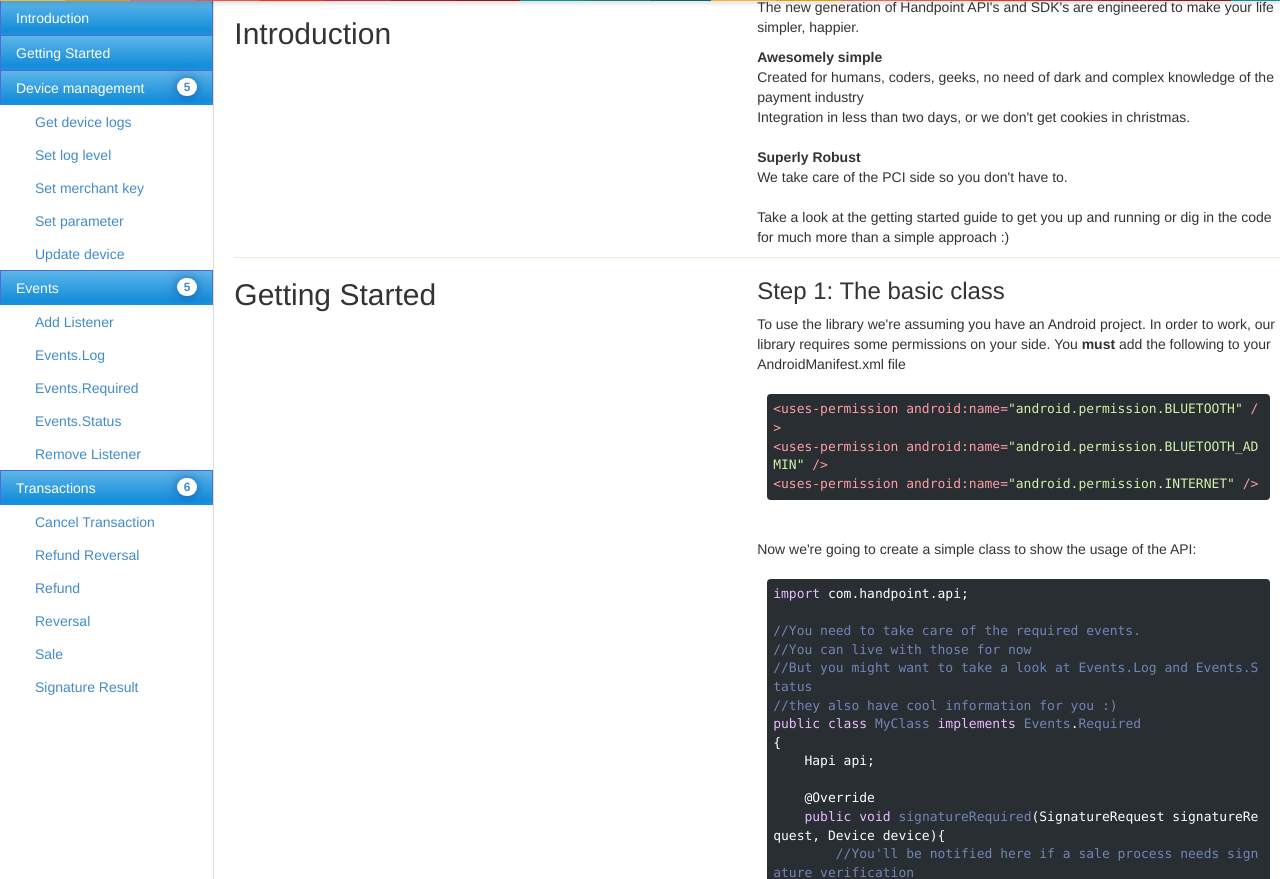
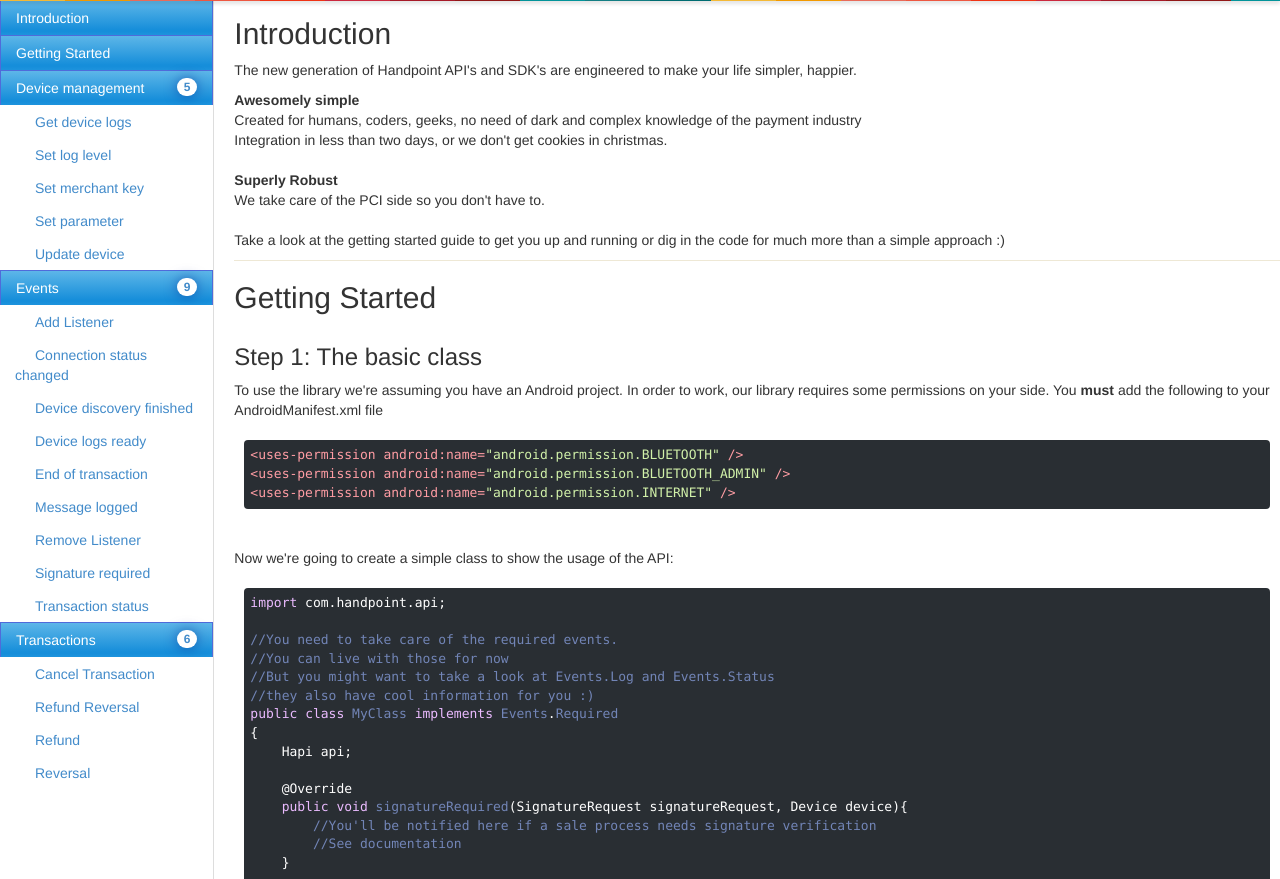
Before and after one commit to juanfuria/magicdocumentation, a PHP site: page /index.php?platform=Android in a window 1280 px wide. Shown: the part 53-932 px from the top of the page. Run offline with PHP 8.4, Linux system fonts and the light colour scheme; data that the repository does not hold is empty.

Commit message:
Added the ballicons css, update the events to use JSON, and upated the placeholders for the other platforms

```diff
--- /dev/null
+++ b/files/Android/Events/Connection status changed.html
@@ -0,0 +1,22 @@
+{
+"title": "Connection status changed",
+"name": "connectionStatusChanged",
+"version": "3.0.0",
+"description": "connectionStatusChanged event gets called when the state of a card reader connection changes.",
+"parameters": [
+{
+"name": "status",
+"type": "ConnectionStatus",
+"validation": "Required",
+"notes": "An enum contaning the status code for the connection"
+},
+{
+"name": "device",
+"type": "Device",
+"validation": "Required",
+"notes": "The device that is invoking the event"
+}
+],
+"descriptionLists": [],
+"example": "@Override\npublic void connectionStatusChanged(ConnectionStatus connectionStatus, Device device) {\n\tLog.d(App, connectionStatus.name());\n}"
+}
--- /dev/null
+++ b/files/Android/Events/Device discovery finished.html
@@ -0,0 +1,16 @@
+{
+"title": "Device discovery finished",
+"name": "deviceDiscoveryFinished",
+"version": "3.0.0",
+"description": "deviceDiscoveryFinished event gets called when a device discovery has finished and returns a list of devices.",
+"parameters": [
+{
+"name": "device",
+"type": "Device",
+"validation": "Required",
+"notes": "The device that is invoking the event"
+}
+],
+"descriptionLists": [],
+"example": "@Override\npublic void deviceDiscoveryFinished(List&lt;Device&gt; devices) {\n\tLog.d(\"Devices list:\", devices.toString());\n}"
+}
--- /dev/null
+++ b/files/Android/Events/Device logs ready.html
@@ -0,0 +1,22 @@
+{
+"title": "Logs ready",
+"name": "deviceLogsReady",
+"version": "3.0.0",
+"description": "deviceLogsReady event gets called when the logs requested by a call to getDeviceLogs() are ready.",
+"parameters": [
+{
+"name": "logs",
+"type": "String",
+"validation": "Required",
+"notes": "String containing the current log"
+},
+{
+"name": "device",
+"type": "Device",
+"validation": "Required",
+"notes": "The device that is invoking the event"
+}
+],
+"descriptionLists": [],
+"example": "@Override\npublic void deviceLogsReady(String logs, Device device){\n\tLog.d(\"Device logs:\", logs);\n}"
+}
--- /dev/null
+++ b/files/Android/Events/End of transaction.html
@@ -0,0 +1,22 @@
+{
+"title": "End of transaction logged",
+"name": "endOfTransaction",
+"version": "3.0.0",
+"description": "endOfTransaction event gets called at the end of each transaction and has two parameters, result and device.",
+"parameters": [
+{
+"name": "result",
+"type": "TransactionResult",
+"validation": "Required",
+"notes": "Holds the results for the transaction"
+},
+{
+"name": "device",
+"type": "Device",
+"validation": "Required",
+"notes": "The device that is invoking the event"
+}
+],
+"descriptionLists": [],
+"example": "@Override\npublic void endOfTransaction(TransactionResult transactionResult, Device device) {\n\tLog.d(App, transactionResult.getCustomerReceipt());\n}"
+}
--- a/files/Android/Events/Events.Log.html
+++ /dev/null
@@ -1,56 +0,0 @@
-<div class="col-md-6 item-description">
-<h3>Log</h3>
-<p>Log events are events that the integrator can implement to gain access to API logs.</p>
-<h4>deviceLogsReady</h4>
-<p>deviceLogsReady event gets called when the logs requested by a call to getDeviceLogs() are ready.</p>
-<table class="table-condensed table-responsive parameters">
-    <thead>
-    <tr>
-        <th>Parameter</th><th>Type</th><th>Notes</th>
-    </tr>
-    </thead>
-    <tbody>
-    <tr>
-        <td><code>logs</code></td><td>String</td><td>String containing the current log</td>
-    </tr>
-    <tr>
-        <td><code>device</code></td><td>Device</td><td>The device that is invoking the event</td>
-    </tr>
-    </tbody>
-</table>
-<br />
-</div>
-<div class="col-md-6 item-example">
-<pre><code class="java">@Override
-public void deviceLogsReady(String s, Device device) {
-Log.d(App, s);
-}</code></pre>
-</div>
-</div> <!--Close row-->
-<div class="row">
-<div class="col-md-6 item-description">
-<h4>onMessageLogged</h4>
-<p>onMessageLogged event gets called for all log messages that are being logged. This is only intended for debugging.</p>
-<table class="table-condensed table-responsive parameters">
-    <thead>
-    <tr>
-        <th>Parameter</th><th>Type</th><th>Notes</th>
-    </tr>
-    </thead>
-    <tbody>
-    <tr>
-        <td><code>level</code></td><td>LogLevel</td><td>An enum containing the log level</td>
-    </tr>
-    <tr>
-        <td><code>message</code></td><td>String</td><td>A String containing the current log message</td>
-    </tr>
-    </tbody>
-</table>
-<br />
-</div>
-<div class="col-md-6 item-example">
-<pre><code class="java">@Override
-public void onMessageLogged(LogLevel logLevel, String s) {
-Log.d(SDK, s);
-}</code></pre>
-</div>
--- a/files/Android/Events/Events.Required.html
+++ /dev/null
@@ -1,86 +0,0 @@
-<div class="col-md-6 item-description">
-<h3>Required</h3>
-<p>Required events are events that the integrator is required to implement to be able to conduct a successful transaction.</p>
-<h4>endOfTransaction</h4>
-<p>endOfTransaction event gets called at the end of each transaction and has two parameters, result and device.</p>
-<table class="table-condensed table-responsive parameters">
-    <thead>
-    <tr>
-        <th>Parameter</th><th>Type</th><th>Notes</th>
-    </tr>
-    </thead>
-    <tbody>
-    <tr>
-        <td><code>result</code></td><td>TransactionResult</td><td>Holds the results for the transaction</td>
-    </tr>
-    <tr>
-        <td><code>device</code></td><td>Device</td><td>The device that is invoking the event</td>
-    </tr>
-    </tbody>
-</table>
-<br />
-</div>
-<div class="col-md-6 item-example">
-  <pre><code class="java">@Override
-public void endOfTransaction(TransactionResult transactionResult, Device device) {
-Log.d(App, transactionResult.getCustomerReceipt());
-}</code></pre>
-</div>
-</div> <!-- Close Row -->
-<div class="row">
-<div class="col-md-6 item-description">
-<br />
-<h4>signatureRequired</h4>
-<p>signatureRequired event gets called when a card requires a signature instead of PIN entry and has two parameters, request and device.</p>
-<table class="table-condensed table-responsive parameters">
-    <thead>
-    <tr>
-        <th>Parameter</th><th>Type</th><th>Notes</th>
-    </tr>
-    </thead>
-    <tbody>
-    <tr>
-        <td><code>request</code></td><td>SignatureRequest</td><td>Holds the signature request</td>
-    </tr>
-    <tr>
-        <td><code>device</code></td><td>Device</td><td>The device that is invoking the event</td>
-    </tr>
-    </tbody>
-</table>
-<br />
-</div>
-<div class="col-md-6 item-example">
-  <pre><code class="java">@Override
-public void signatureRequired(SignatureRequest signatureRequest, Device device) {
-signatureRequest.getMerchantReceipt();
-api.signatureResult(true);
-}</code></pre>
-</div>
-<br />
-</div>
-<div class="row">
-<div class="col-md-6 item-description">
-
-<h4>deviceDiscoveryFinished</h4>
-<p>deviceDiscoveryFinished event gets called when a device discovery has finished and returns a list of devices.</p>
-<table class="table-condensed table-responsive parameters">
-    <thead>
-    <tr>
-        <th>Parameter</th><th>Type</th><th>Notes</th>
-    </tr>
-    </thead>
-    <tbody>
-    <tr>
-        <td><code>devices</code></td><td>List&lt;Device&gt;</td><td>List of devices.</td>
-    </tr>
-    </tbody>
-</table>
-<br />
-
-</div>
-<div class="col-md-6 item-example">
-  <pre><code class="java">@Override
-public void deviceDiscoveryFinished(List&lt;Device&gt; devices) {
-Log.d(App, devices.toString());
-}</code></pre>
-</div>
--- a/files/Android/Events/Events.Status.html
+++ /dev/null
@@ -1,57 +0,0 @@
-<div class="col-md-6 item-description">
-<h3>Status</h3>
-<p>Status events are events that the integrator can implement to get transaction and connection status events.</p>
-<h4>connectionStatusChanged</h4>
-<p>connectionStatusChanged event gets called when the state of a card reader connection changes.</p>
-<table class="table-condensed table-responsive parameters">
-    <thead>
-    <tr>
-        <th>Parameter</th><th>Type</th><th>Notes</th>
-    </tr>
-    </thead>
-    <tbody>
-    <tr>
-        <td><code>status</code></td><td>ConnectionStatus</td><td>An enum contaning the status code for the connection</td>
-    </tr>
-    <tr>
-        <td><code>device</code></td><td>Device</td><td>The device that is invoking the event</td>
-    </tr>
-    </tbody>
-</table>
-<br />
-
-</div>
-<div class="col-md-6 item-example">
-<pre><code class="java">@Override
-public void connectionStatusChanged(ConnectionStatus connectionStatus, Device device) {
-Log.d(App, connectionStatus.name());
-}</code></pre>
-</div>
-</div> <!--close row -->
-<div class="row">
-<div class="col-md-6 item-description">
-<h4>currentTransactionStatus</h4>
-<p>currentTransactionStatus event gets called when when the state of an ongoing transaction changes.</p>
-<table class="table-condensed table-responsive parameters">
-    <thead>
-    <tr>
-        <th>Parameter</th><th>Type</th><th>Notes</th>
-    </tr>
-    </thead>
-    <tbody>
-    <tr>
-        <td><code>info</code></td><td>StatusInfo</td><td>An enum contaning the status code for the transaction</td>
-    </tr>
-    <tr>
-        <td><code>device</code></td><td>Device</td><td>The device that is invoking the event</td>
-    </tr>
-    </tbody>
-</table>
-<br />
-</div>
-<div class="col-md-6 item-example">
-<pre><code class="java">@Override
-public void currentTransactionStatus(StatusInfo statusInfo, Device device) {
-
-}</code></pre>
-</div>
--- /dev/null
+++ b/files/Android/Events/Message logged.html
@@ -0,0 +1,22 @@
+{
+"title": "Message logged",
+"name": "onMessageLogged",
+"version": "3.0.0",
+"description": "onMessageLogged event gets called for all log messages that are being logged. This is only intended for debugging.",
+"parameters": [
+{
+"name": "level",
+"type": "LogLevel",
+"validation": "Required",
+"notes": "An enum containing the log level"
+},
+{
+"name": "message",
+"type": "String",
+"validation": "Required",
+"notes": "A String containing the current log message"
+}
+],
+"descriptionLists": [],
+"example": "@Override\npublic void onMessageLogged(LogLevel logLevel, String message){\n\tLog.d(\"API log\", message);\n}"
+}
--- /dev/null
+++ b/files/Android/Events/Signature required.html
@@ -0,0 +1,22 @@
+{
+"title": "Signature required",
+"name": "signatureRequired",
+"version": "3.0.0",
+"description": "signatureRequired event gets called when a card requires a signature instead of PIN entry and has two parameters, request and device.",
+"parameters": [
+{
+"name": "request",
+"type": "SignatureRequest",
+"validation": "Required",
+"notes": "Holds the signature request"
+},
+{
+"name": "device",
+"type": "Device",
+"validation": "Required",
+"notes": "The device that is invoking the event"
+}
+],
+"descriptionLists": [],
+"example": "@Override\npublic void signatureRequired(SignatureRequest signatureRequest, Device device) {\n\tsignatureRequest.getMerchantReceipt();\n\tapi.signatureResult(true);\n}"
+}
--- /dev/null
+++ b/files/Android/Events/Transaction status.html
@@ -0,0 +1,22 @@
+{
+"title": "Current transaction status",
+"name": "currentTransactionStatus",
+"version": "3.0.0",
+"description": "currentTransactionStatus event gets called when when the state of an ongoing transaction changes.",
+"parameters": [
+{
+"name": "info",
+"type": "StatusInfo",
+"validation": "Required",
+"notes": "An enum contaning the status code for the transaction"
+},
+{
+"name": "message",
+"type": "String",
+"validation": "Required",
+"notes": "A String containing the current log message"
+}
+],
+"descriptionLists": [],
+"example": "@Override\npublic void currentTransactionStatus(StatusInfo statusInfo, Device device) {\n}"
+}
--- a/files/Desktop Java, Socket/Introduction.html
+++ b/files/Desktop Java, Socket/Introduction.html
@@ -18,7 +18,7 @@
     <div class="col-md-2 downloadSDK">
         <a href="http://handpoint.com/downloads/sdk/Handpoint-PC-v1.1.2.zip">
             <p style="text-align: center; margin-top: 25px;">
-                <img src="framework/img/mac-pc.png" />
+                <span class="ball ball-macbook"></span>
             </p>
             <p style="text-align: center"><span class="btn btn-primary">Get the SDK</span></p>
         </a>
--- a/files/Win CE, Mobile/Introduction.html
+++ b/files/Win CE, Mobile/Introduction.html
@@ -17,7 +17,7 @@
     <div class="col-md-2 downloadSDK">
         <a href="http://handpoint.com/downloads/sdk/Handpoint-SDK-Win-CE-Mobile-v1.3.3.zip">
             <p style="text-align: center; margin-top: 25px;">
-                <img src="framework/img/winmobile.png" />
+                <span class="ball ball-windows-phone"></span>
             </p>
             <p style="text-align: center"><span class="btn btn-primary">Get the SDK</span></p>
         </a>
--- a/files/iOS/Introduction.html
+++ b/files/iOS/Introduction.html
@@ -16,7 +16,7 @@
     <div class="col-md-2 downloadSDK">
         <a href="http://www.handpoint.com/downloads/sdk/Handpoint-ios-SDK-v2.1.2.zip">
             <p style="text-align: center; margin-top: 25px;">
-                <img src="framework/img/ios-active.png" />
+                <span class="ball ball-ios-devices"></span>
             </p>
             <p style="text-align:center"><span class="btn btn-primary">Get the SDK</span></p>
         </a>
--- a/framework/php/Section.php
+++ b/framework/php/Section.php
@@ -43,8 +43,9 @@
 
         //TODO fix horrible kludge
         if(!$this->special){
-            echo '<div class="col-md-6 item-example"></div></div>';
+            echo '<div class="col-md-6 item-example"></div>';
         }
+        echo "</div>";
 
         /** @var $file File */
         foreach ($this->files as $file){
```
Also changed, not shown: temp.php (+28 -1 lines), framework/css/ballicons.min.css (added), 1 other file.
